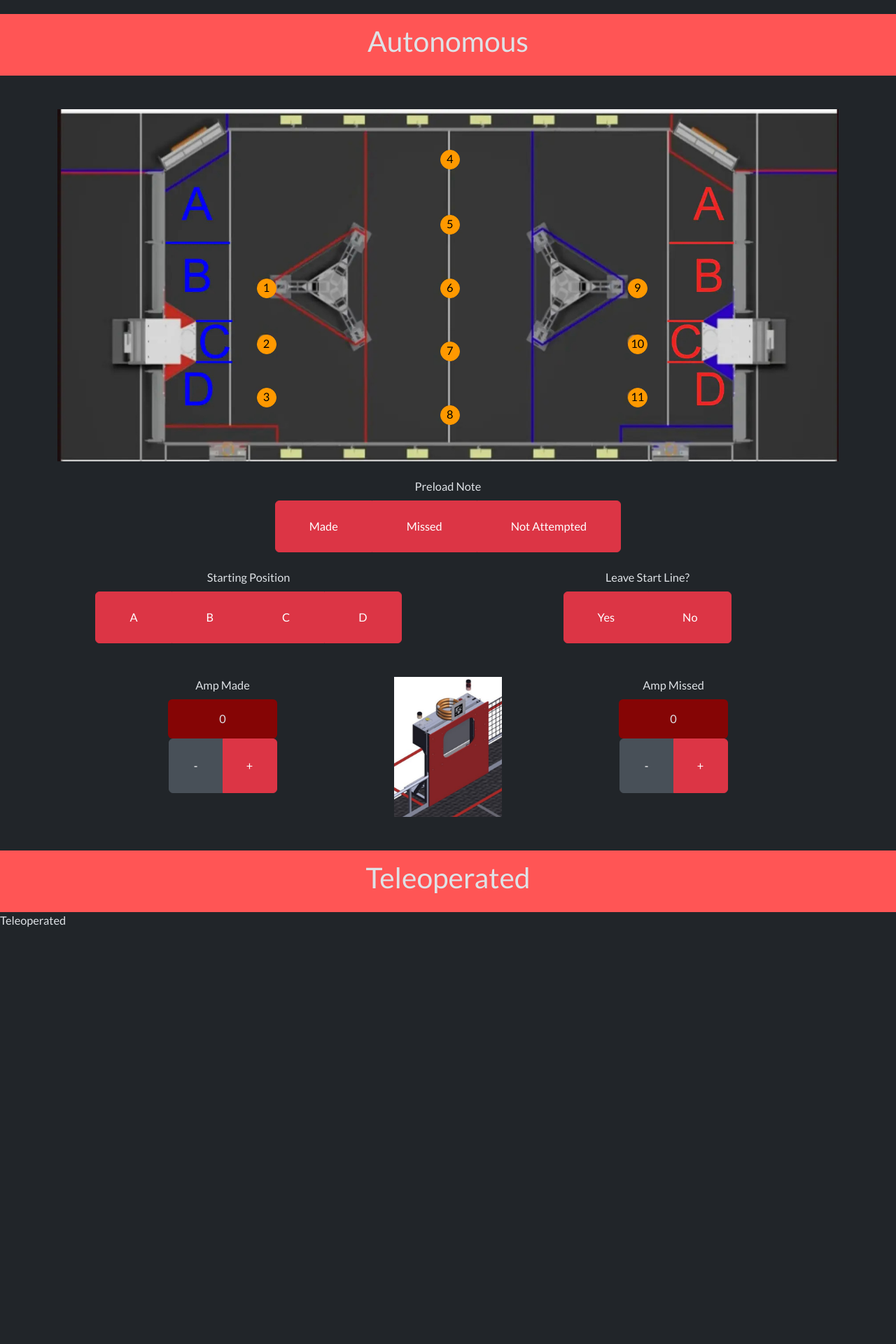
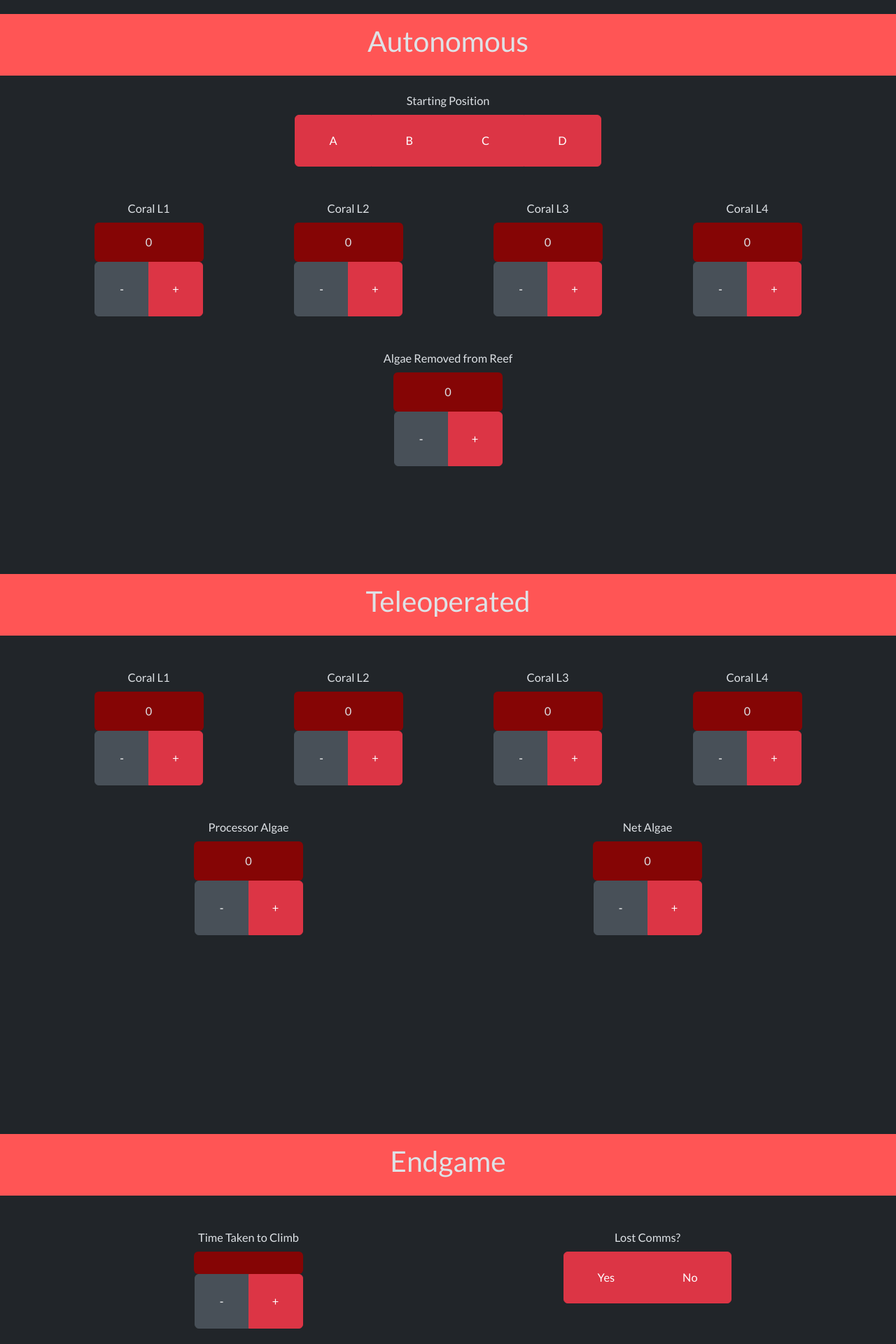
Before and after one commit to Team2590/scoutview-2025-app, a React (Vite) app: page / in a window 1280 px wide. Shown: the part 780-2700 px from the top of the page at 70% size. Built offline with nearby package versions, Linux system fonts and the light colour scheme.

Commit message:
Added inputs according to the strategy meeting on 1-20-2025

```diff
--- a/index.html
+++ b/index.html
@@ -4,7 +4,7 @@
     <meta charset="UTF-8" />
     <link rel="icon" type="image/x-icon" href="/favicon.ico">
     <meta name="viewport" content="width=device-width, initial-scale=1.0" />
-    <title>Nemesis Scoutview™®© 2024</title>
+    <title>Nemesis Scoutview™®© 2025</title>
   </head>
   <body>
     <div id="root"></div>
--- a/src/components/CheckData.tsx
+++ b/src/components/CheckData.tsx
@@ -1,7 +1,6 @@
 import { useMemo } from 'react'
 import { useData } from '../data'
 import { useNavigate } from 'react-router-dom'
-
 
 export default function CheckData() {
     const [data] = useData()
@@ -9,17 +8,17 @@ export default function CheckData() {
 
     const required = useMemo(() => {
         const map = new Map()
-        map.set('matchNum', true)
-        map.set('teamNum', true)
-        map.set('scoutName', true)
-        map.set('startingPos', true)
-        map.set('leaveWing', true)
-        map.set('coopertition', true)
-        map.set('climbLvl', true)
-        map.set('trap', true)
-        map.set('traverse', true)
-        map.set('twoRobot', true)
-        map.set('droppedHit', true)
+        // map.set('matchNum', true)
+        // map.set('teamNum', true)
+        // map.set('scoutName', true)
+        // map.set('startingPos', true)
+        // map.set('leaveWing', true)
+        // map.set('coopertition', true)
+        // map.set('climbLvl', true)
+        // map.set('trap', true)
+        // map.set('traverse', true)
+        // map.set('twoRobot', true)
+        // map.set('droppedHit', true)
         return map
     }, [])
 
--- a/src/components/Field.tsx
+++ b/src/components/Field.tsx
@@ -1,36 +1,13 @@
-import FieldButton from './FieldButton'
-import SelectInput from './SelectInput'
-
 interface BtnPositions {
     top: number | string
     left: number | string
 }
 
-const btnPositions: BtnPositions[] = [
-    { top: '48%', left: '25.5%' },
-    { top: '64%', left: '25.5%' },
-    { top: '79%', left: '25.5%' },
-    { top: '11.5%', left: '49%' },
-    { top: '30%', left: '49%' },
-    { top: '48%', left: '49%' },
-    { top: '66%', left: '49%' },
-    { top: '84%', left: '49%' },
-    { top: '48%', left: '73%' },
-    { top: '64%', left: '73%' },
-    { top: '79%', left: '73%' }
-]
-
 export default function Field() {
     return (
         <>
             <div className='mx-auto position-relative'>
-                {btnPositions.map(({ top, left }, i) => {
-                    return <FieldButton top={top} left={left} index={i} key={i} />
-                })}
                 <img src='field.jpg' alt='Field Image' className='d-block mx-auto mt-5 img-fluid' />
-            </div>
-            <div className='mt-4'>
-                <SelectInput label='Preload Note' options={['Made', 'Missed', 'Not Attempted']} property='preloadNote' />
             </div>
         </>
     )
--- a/src/components/FieldButton.tsx
+++ /dev/null
@@ -1,28 +0,0 @@
-import { useData } from '../data'
-
-const keys = ['Made', 'Missed', 'Not Attempted']
-
-export default function FieldButton({ index, top, left }: { index: number, top: number | string, left: number | string }) {
-    const [data, setData] = useData()
-
-    const handleClick = (key: NoteResult) => {
-        setData(prev => {
-            const notes = [...prev.notes]
-            notes[index] = key
-            return { ...prev, notes }
-        })
-    }
-
-    return (
-        <div className='dropdown' style={{ position: 'absolute', top, left }}>
-            <button className='btn btn-field field-button d-flex align-items-baseline justify-content-center p-0' type='button' data-bs-toggle='dropdown' aria-expanded='false'>
-                <p>{index + 1}</p>
-            </button>
-            <ul className='dropdown-menu'>
-                {keys.map(key => {
-                    return <li key={key}><a className={`dropdown-item ${data.notes[index] == key && 'active'}`} onClick={() => handleClick(key as NoteResult)}>{key}</a></li>
-                })}
-            </ul>
-        </div>
-    )
-}
--- a/src/data.ts
+++ b/src/data.ts
@@ -6,24 +6,19 @@ export const defaultData: Data = {
     teamNum: '',
     scoutName: '',
     startingPos: null,
-    leaveWing: null,
-    spkrMade_atn: 0,
-    spkrMissed_atn: 0,
-    ampMade_atn: 0,
-    ampMissed_atn: 0,
-    spkrMade_tp: 0,
-    spkrMissed_tp: 0,
-    ampMade_tp: 0,
-    ampMissed_tp: 0,
-    coopertition: null,
-    climbLvl: null,
-    trap: null,
-    traverse: null,
-    twoRobot: null,
-    droppedHit: null,
-    notesFed: 0,
-    preloadNote: null,
-    notes: new Array(11).fill(null)
+    autoCoralL1: 0,
+    autoCoralL2: 0,
+    autoCoralL3: 0,
+    autoCoralL4: 0,
+    autoAlgaeRemovedFromReef: 0,
+    teleopCoralL1: 0,
+    teleopCoralL2: 0,
+    teleopCoralL3: 0,
+    teleopCoralL4: 0,
+    teleopTimeTakenToClimb: 0,
+    teleopProcessorAlgae: 0,
+    teleopNetAlgae: 0,
+    lostComms: false
 }
 
 export const dataAtom = atomWithStorage('nemesis-data', defaultData)
--- a/src/sections/Autonomous.tsx
+++ b/src/sections/Autonomous.tsx
@@ -1,14 +1,10 @@
-import { useCallback, useEffect, useLayoutEffect, useState } from 'react'
+import { useCallback, useLayoutEffect, useState } from 'react'
 import SectionWrapper from '../components/SectionWrapper'
-import YesNo from '../components/YesNo'
+import PlusMinus from '../components/PlusMinus'
 import SelectInput from '../components/SelectInput'
-import PlusMinus from '../components/PlusMinus'
-import Field from '../components/Field'
-import { useData } from '../data'
 
 export default function Autonomous() {
     const [cols, setCols] = useState(true)
-    const [data, setData] = useData()
 
     const changeButtonOrientation = useCallback(() => {
         if (window.innerWidth < 1080) {
@@ -29,45 +25,27 @@ export default function Autonomous() {
         }
     }, [])
 
-    useEffect(() => {
-        setData(prev => {
-            let spkrMade_atn = 0
-            let spkrMissed_atn = 0
-            if (prev.preloadNote == 'Made') spkrMade_atn++
-            if (prev.preloadNote == 'Missed') spkrMissed_atn++
-            prev.notes.forEach(value => {
-                if (value == 'Made') spkrMade_atn++
-                if (value == 'Missed') spkrMissed_atn++
-            })
-            spkrMade_atn -= prev.ampMade_atn
-            spkrMissed_atn -= prev.ampMissed_atn
-            if (spkrMade_atn < 0) spkrMade_atn = 0
-            if (spkrMissed_atn < 0) spkrMissed_atn = 0
-            return {
-                ...prev,
-                spkrMade_atn,
-                spkrMissed_atn
-            }
-        })
-    }, [data.notes, data.preloadNote, data.ampMade_atn, data.ampMissed_atn])
-
     return (
         <SectionWrapper label='Autonomous'>
-            <div className='container mx-auto'>
-                <Field />
-                <div className={`mt-4 ${cols ? 'row' : ''}`}>
-                    <div className='col mx-auto mb-4 mb-xl-0'>
-                        <SelectInput property='startingPos' label='Starting Position' options={['A', 'B', 'C', 'D']} />
-                    </div>
-                    <div className='col mx-auto mt-md-5 mt-lg-0'>
-                        <YesNo property='leaveWing' label='Leave Start Line?' />
-                    </div>
+            <div className='mt-4'>
+                <SelectInput label='Starting Position' options={['A', 'B', 'C', 'D']} property='startingPos' />
+            </div>
+            <div className='mx-auto row mt-5 container gap-4'>
+                <div className='col'>
+                    <PlusMinus label='Coral L1' property='autoCoralL1' />
                 </div>
-                <div className='input-row my-5'>
-                    <PlusMinus property='ampMade_atn' label='Amp Made' />
-                    <img src='amp.png' alt='Amp Image' className='d-block mx-auto' style={{ maxHeight: 200 }} />
-                    <PlusMinus property='ampMissed_atn' label='Amp Missed' />
+                <div className='col'>
+                    <PlusMinus label='Coral L2' property='autoCoralL2' />
                 </div>
+                <div className='col'>
+                    <PlusMinus label='Coral L3' property='autoCoralL3' />
+                </div>
+                <div className='col'>
+                    <PlusMinus label='Coral L4' property='autoCoralL4' />
+                </div>
+            </div>
+            <div className='my-5'>
+                <PlusMinus label='Algae Removed from Reef' property='autoAlgaeRemovedFromReef' />
             </div>
         </SectionWrapper>
     )
--- a/src/sections/Endgame.tsx
+++ b/src/sections/Endgame.tsx
@@ -1,26 +1,17 @@
+import PlusMinus from '../components/PlusMinus'
 import SectionWrapper from '../components/SectionWrapper'
-import SelectInput from '../components/SelectInput'
 import YesNo from '../components/YesNo'
 
 export default function Endgame() {
     return (
         <SectionWrapper label='Endgame'>
-            <div className='container'>
-                <div className='row mt-5'>
-                    <div className='col'>
-                        <YesNo property='traverse' label='Traverse Chain?' />
-                    </div>
-                    <div className='col'>
-                        <YesNo property='twoRobot' label='Two Robots?' />
-                    </div>
+            <div className='mx-auto row mt-5 container gap-4'>
+                <div className='col'>
+                    <PlusMinus label='Time Taken to Climb' property='timeTakenToClimb' />
                 </div>
-                <div className='mt-4'>
-                    <YesNo property='droppedHit' label='Dropped When Hit?' />
+                <div className='col'>
+                    <YesNo label='Lost Comms?' property='lostComms' />
                 </div>
-            </div>
-            <div className='mx-auto d-flex flex-column gap-5 my-5'>
-                <SelectInput property='climbLvl' options={['Parked', 'Climb', 'Mic', 'N/A']} label='Climb Level' />
-                <SelectInput property='trap' options={['0', '1', '2', '3']} label='Trap Count' />
             </div>
         </SectionWrapper>
     )
--- a/src/sections/GetMatch.tsx
+++ b/src/sections/GetMatch.tsx
@@ -16,7 +16,11 @@ export default function GetMatch() {
 
     return (
         <SectionWrapper label='Get Match'>
-            <p>get match</p>
+            <div className='d-flex flex-column gap-4 mx-auto mt-5 container'>
+                <TextInput property='scoutName' label='Scout Name' />
+                <TextInput property='teamNum' label='Team Number' />
+                <TextInput property='matchNum' label='Match Number' />
+            </div>
         </SectionWrapper>
     )
 }
--- a/src/sections/Teleoperated.tsx
+++ b/src/sections/Teleoperated.tsx
@@ -1,11 +1,31 @@
 import SectionWrapper from '../components/SectionWrapper'
 import PlusMinus from '../components/PlusMinus'
-import YesNo from '../components/YesNo'
 
 export default function Teleoperated() {
     return (
         <SectionWrapper label='Teleoperated'>
-            <p>Teleoperated</p>
+            <div className='mx-auto row mt-5 container gap-4'>
+                <div className='col'>
+                    <PlusMinus label='Coral L1' property='teleopCoralL1' />
+                </div>
+                <div className='col'>
+                    <PlusMinus label='Coral L2' property='teleopCoralL2' />
+                </div>
+                <div className='col'>
+                    <PlusMinus label='Coral L3' property='teleopCoralL3' />
+                </div>
+                <div className='col'>
+                    <PlusMinus label='Coral L4' property='teleopCoralL4' />
+                </div>
+            </div>
+            <div className='mx-auto row mt-5 container gap-4'>
+                <div className='col'>
+                    <PlusMinus label='Processor Algae' property='teleopProcessorAlgae' />
+                </div>
+                <div className='col'>
+                    <PlusMinus label='Net Algae' property='teleopNetAlgae' />
+                </div>
+            </div>
         </SectionWrapper >
     )
 }
```
Also changed, not shown: src/vite-env.d.ts (+13 -18 lines).
